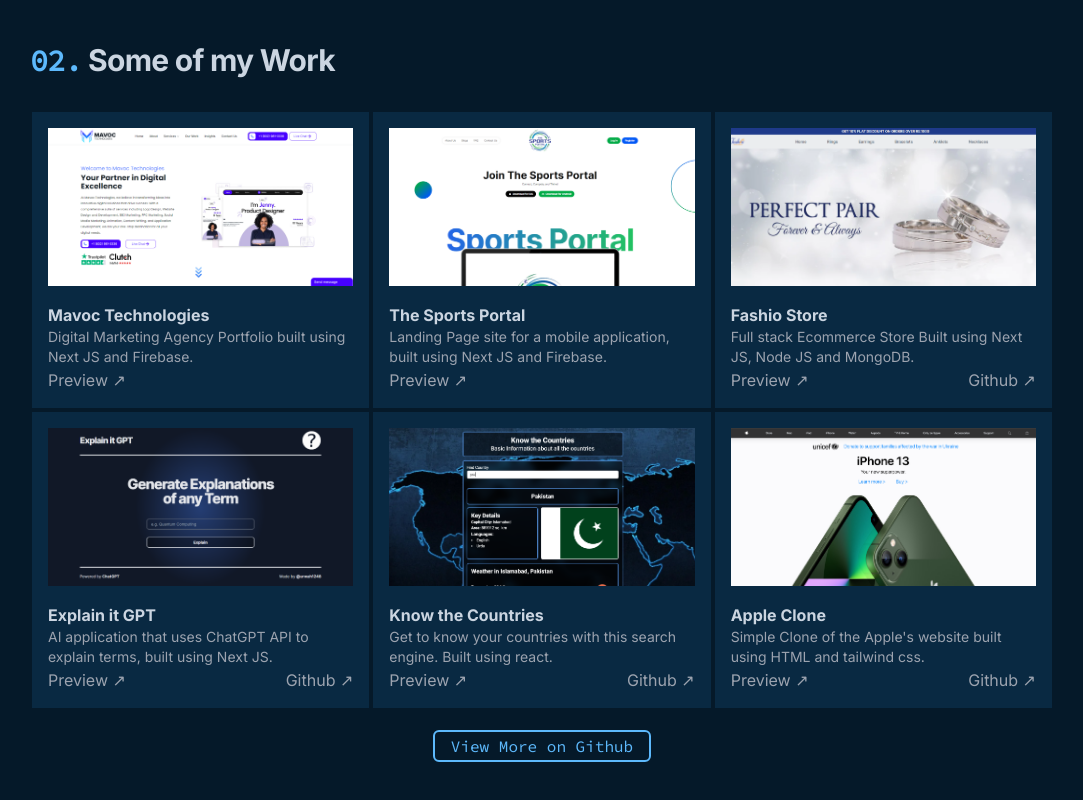
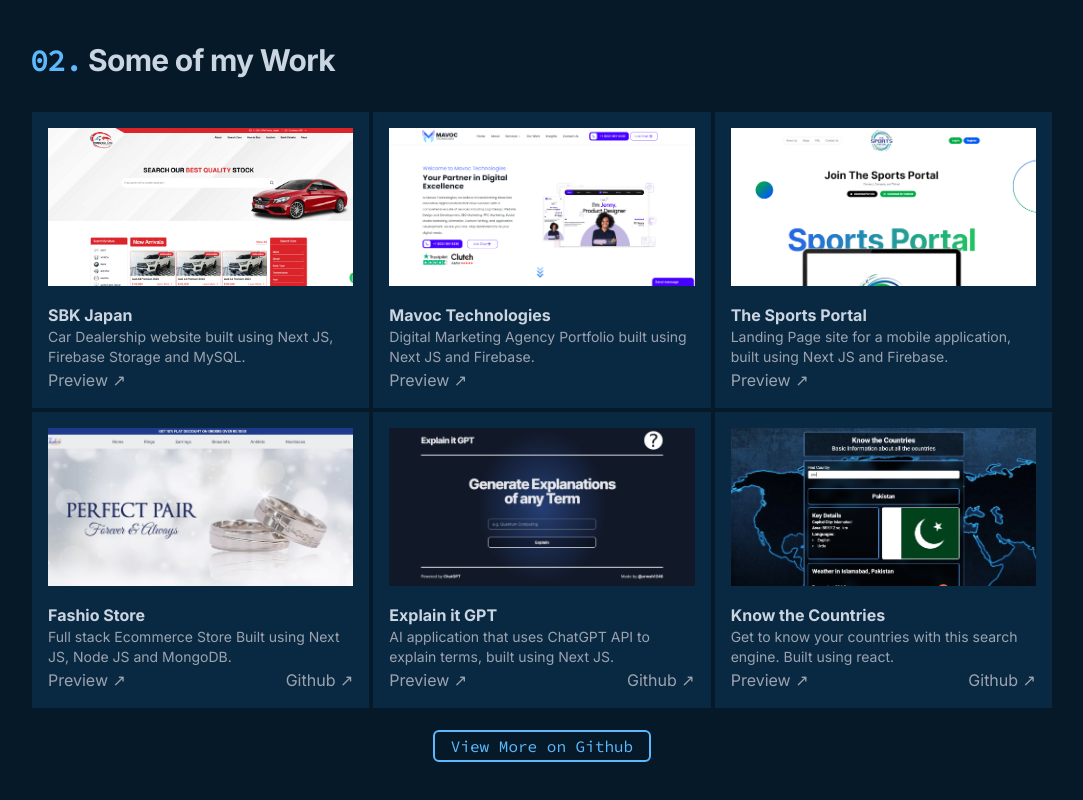
Before and after one commit to urwah1248/portfolioV2, a Next.js app: page / in a window 1280 px wide. Shown: the part 1618-2418 px from the top of the page, without its empty margins (98-1181 px from the left). Built offline with nearby package versions, Linux system fonts and the light colour scheme.

Commit message:
Add new project

```diff
--- a/src/projects.js
+++ b/src/projects.js
@@ -1,4 +1,11 @@
 const projects = [
+  {
+    title: "SBK Japan",
+    detail:
+      "Car Dealership website built using Next JS, Firebase Storage and MySQL.",
+    img: "/sbk-japan.png",
+    prev: "https://www.sbkjapan.com",
+  },
   {
     title: "Mavoc Technologies",
     detail:
@@ -37,14 +44,14 @@
     repo: "https://github.com/urwah1248/know-the-Countries",
     prev: "https://know-your-countries-urwah1248.netlify.app/",
   },
-  {
-    title: "Apple Clone",
-    detail:
-      "Simple Clone of the Apple's website built using HTML and tailwind css.",
-    img: "/project3.png",
-    repo: "https://github.com/urwah1248/Apple-Site-Clone",
-    prev: "https://urwah1248.github.io/Apple-Site-Clone/",
-  },
+  // {
+  //   title: "Apple Clone",
+  //   detail:
+  //     "Simple Clone of the Apple's website built using HTML and tailwind css.",
+  //   img: "/project3.png",
+  //   repo: "https://github.com/urwah1248/Apple-Site-Clone",
+  //   prev: "https://urwah1248.github.io/Apple-Site-Clone/",
+  // },
   // {
   //     title: "Little Lemon's Restaurant",
   //     detail: "Website for the Little Lemon's Restaurant built using plain HTML, CSS and JS",
```
Also changed, not shown: public/sbk-japan.png (added).
